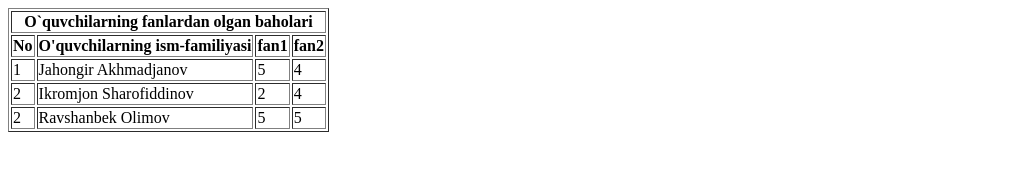
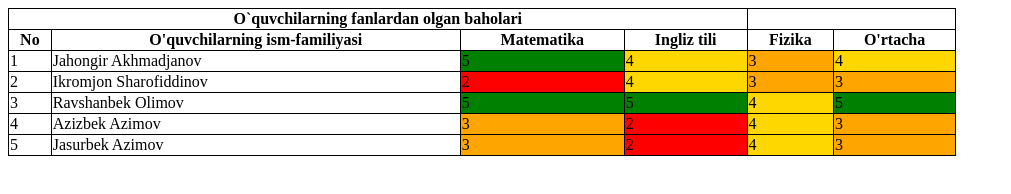
Before and after one commit to Jahongir511/HTML-learning, a plain HTML site: page index.html in a window 1280 px wide. Shown: the whole page, without its empty margins (0-1011 px from the left). Drawn offline with Linux system fonts and the light colour scheme.

Commit message:
second commit

```diff
--- a/index.html
+++ b/index.html
@@ -5,8 +5,8 @@
     <meta charset="UTF-8" />
     <meta http-equiv="X-UA-Compatible" content="IE=edge" />
     <meta name="viewport" content="width=device-width, initial-scale=1.0" />
-    <title>Document</title>
-    <link rel="stylesheet" href="./keyin.css" />
+    <title>Jadval</title>
+    <link rel="stylesheet" href="style.css" />
   </head>
   <body>
     <table border="1">
@@ -16,27 +16,54 @@
       <tr>
         <th>No</th>
         <th>O'quvchilarning ism-familiyasi</th>
-        <th>fan1</th>
-        <th>fan2</th>
+        <th>Matematika</th>
+        <th>Ingliz tili</th>
+        <th>Fizika</th>
+        <th>O'rtacha</th>
       </tr>
       <tr>
         <td>1</td>
         <td>Jahongir Akhmadjanov</td>
-        <td>5</td>
-        <td>4</td>
+        <td class="besh">5</td>
+        <td class="tort">4</td>
+        <td class="uch">3</td>
+        <td class="tort">4</td>
       </tr>
       <tr>
         <td>2</td>
         <td>Ikromjon Sharofiddinov</td>
-        <td>2</td>
-        <td>4</td>
+        <td class="ikki">2</td>
+        <td class="tort">4</td>
+        <td class=" uch">3</td>
+        <td class="uch">3</td>
       </tr>
       <tr>
-        <td>2</td>
+        <td>3</td>
         <td>Ravshanbek Olimov</td>
+        <td class="besh">5</td>
+        <td class="besh">5</td>
+        <td class="tort">4</td>
+        <td class="besh">5</td>
+      </tr>
+      <tr>
+        <td>4</td>
+        <td>Azizbek Azimov</td>
+        <td class="uch">3</td>
+        <td class="ikki">2</td>
+        <td class="tort">4</td>
+        <td class="uch">3</td>
+      </tr>
+      <tr>
         <td>5</td>
-        <td>5</td>
+        <td> Jasurbek Azimov</td>
+        <td class="uch">3</td>
+        <td class="ikki">2</td>
+        <td class="tort">4</td>
+        <td class="uch">3</td>
+
       </tr>
+
+
     </table>
   </body>
 </html>
--- a/style.css
+++ b/style.css
@@ -4,3 +4,16 @@ th {
   border: 1px solid black;
   border-collapse: collapse;
 }
+table{width: 75%;}
+.besh{
+  background-color: green;
+}
+.tort{
+  background-color: gold;
+}
+.uch{
+  background-color: orange;
+}
+.ikki{
+  background-color: red;
+}
```
